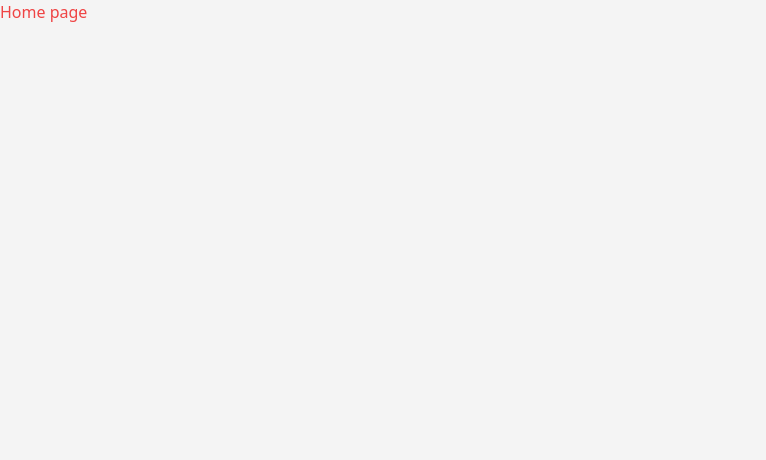
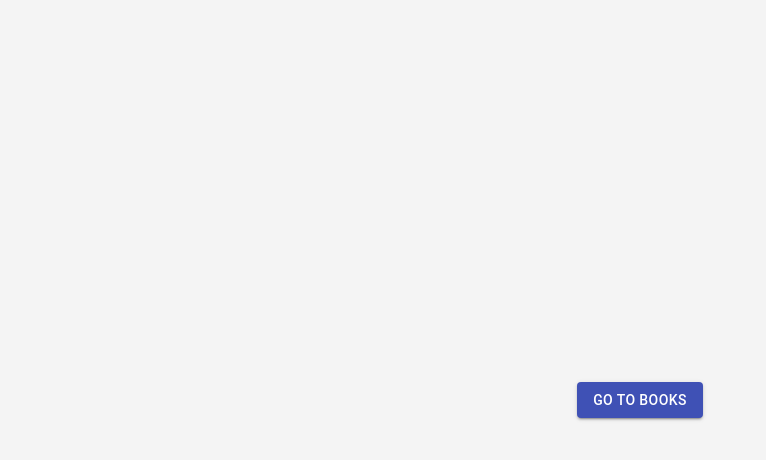
Before and after one commit to PavelSrom/jsschool-react-3, a React (Create React App) app: page / in a window 1280 px wide. Shown: the top 460 px of the page, without its empty margins (0-766 px from the left). Built offline with nearby package versions, Linux system fonts and the light colour scheme.

Commit message:
fix(homepage): add interactivity

```diff
--- a/src/pages/home.tsx
+++ b/src/pages/home.tsx
@@ -1,7 +1,14 @@
+import { Button } from '@material-ui/core'
+import { useHistory } from 'react-router-dom'
+
 export const Home: React.FC = () => {
+  const history = useHistory()
+
   return (
-    <div>
-      <p className="text-red-500">Home page</p>
+    <div className="w-screen h-screen flex justify-center items-center">
+      <Button variant="contained" color="primary" onClick={() => history.push('/books')}>
+        Go to books
+      </Button>
     </div>
   )
 }
```
